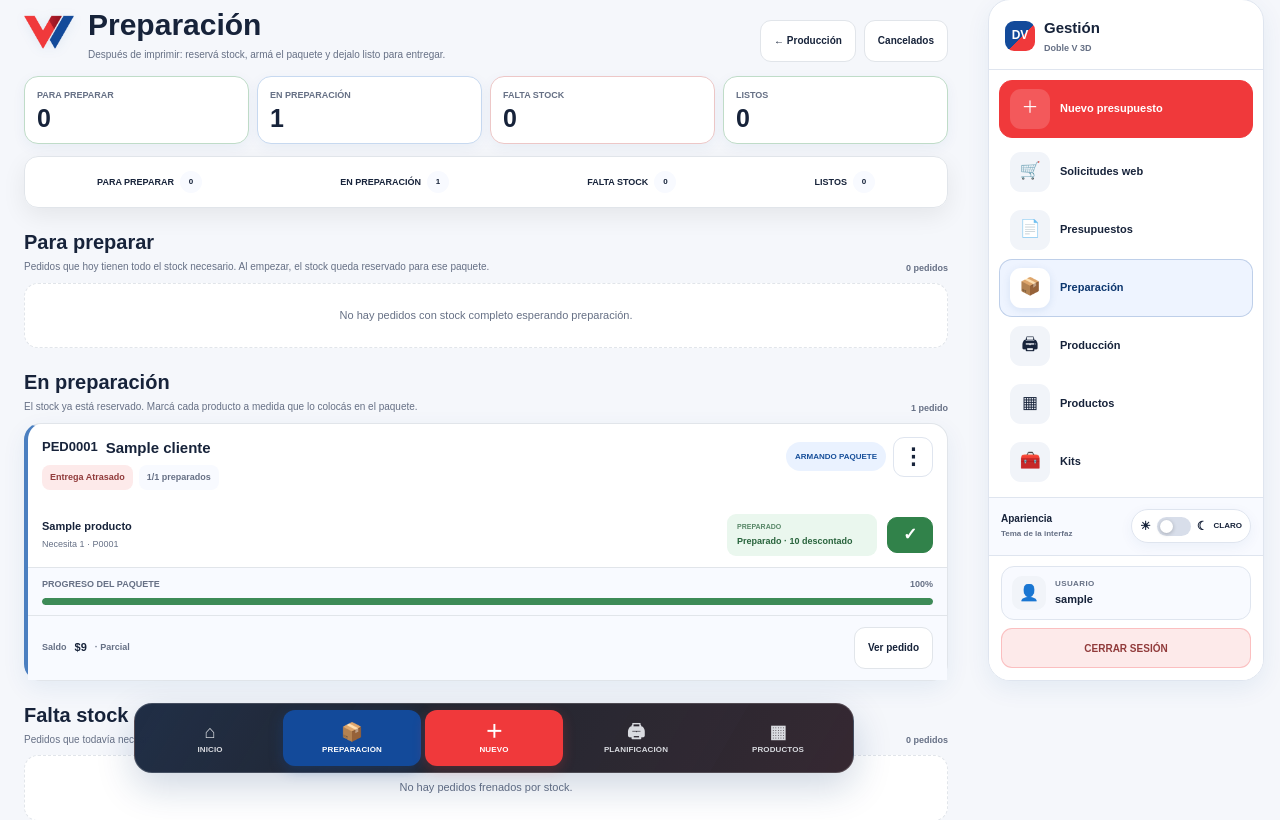
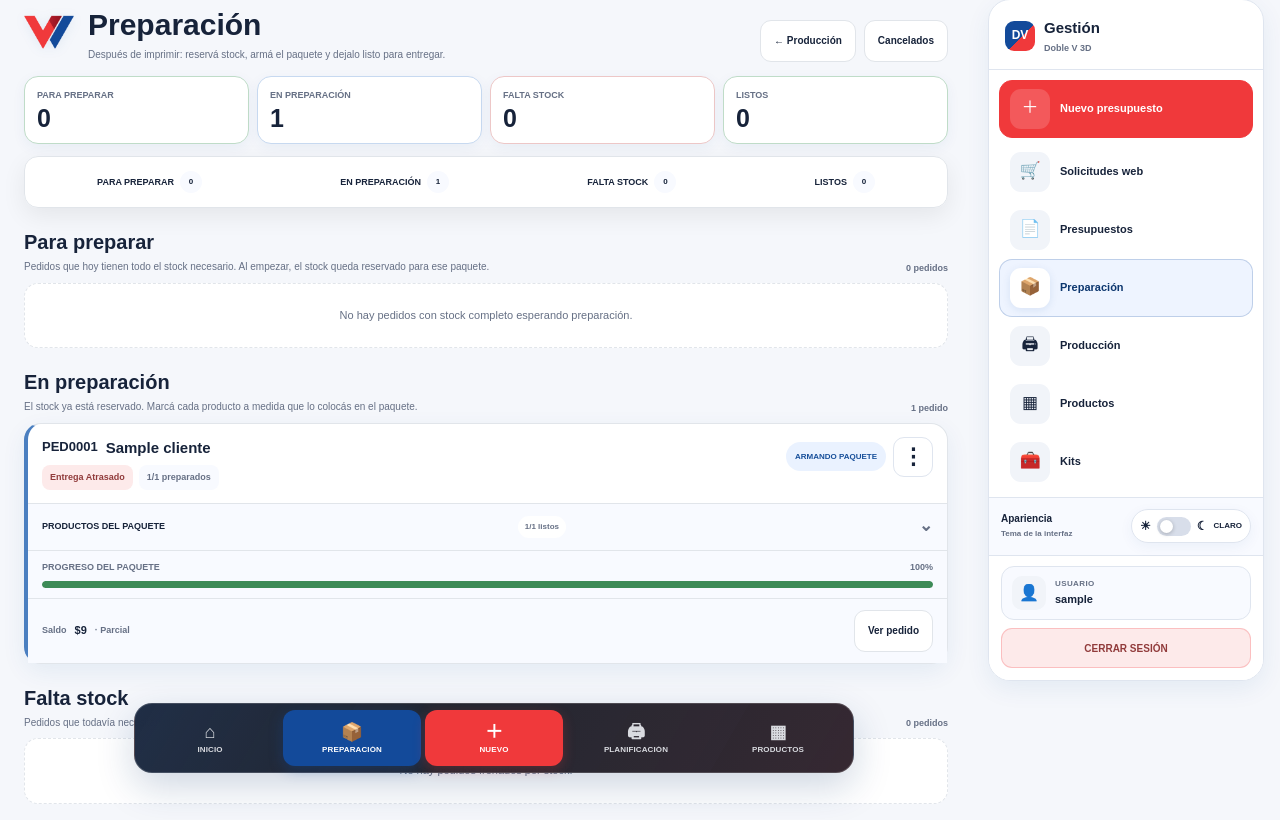
Before and after one commit to LucasVidela7/doblev3d, a Django app: page /gestion/pedidos/impresiones/ in a window 1280 px wide. Shown: the part 19-839 px from the top of the page. Run offline with Django 5.2, Linux system fonts and the light colour scheme; a user stored in the database is signed in; tables that the repository leaves empty hold one stand-in row (values such as "Sample post").

Commit message:
QA: colapsar productos dentro de cada pedido

```diff
--- a/pedidos/templates/pedidos/impresiones_por_pedido.html
+++ b/pedidos/templates/pedidos/impresiones_por_pedido.html
@@ -135,8 +135,7 @@
             transition:transform .16s ease
         }
         .pedido-productos[open]>summary::after{transform:rotate(180deg)}
-        .pedido-productos-resumen{display:flex;align-items:center;gap:7px;flex-wrap:wrap}
-        .pedido-productos-resumen span{
+        .pedido-productos-resumen{
             min-height:22px;display:inline-flex;align-items:center;padding:0 7px;border-radius:999px;
             background:var(--surface);color:var(--muted);font-size:8px;font-weight:900
         }
@@ -294,17 +293,7 @@
                 <details class="pedido-productos" id="productos-pedido-{{ item_pedido.pedido.id }}">
                     <summary>
                         <span>PRODUCTOS DEL PEDIDO</span>
-                        <span class="pedido-productos-resumen"><span>{{ item_pedido.preparacion_total }} producto{{ item_pedido.preparacion_total|pluralize:"s" }}</span></span>
-                    </summary>
-                    <details class="pedido-productos" id="productos-pedido-{{ item_pedido.pedido.id }}">
-                    <summary>
-                        <span>PRODUCTOS DEL PAQUETE</span>
-                        <span class="pedido-productos-resumen"><span>{{ item_pedido.preparacion_listos }}/{{ item_pedido.preparacion_total }} listos</span></span>
-                    </summary>
-                    <details class="pedido-productos" id="productos-pedido-{{ item_pedido.pedido.id }}">
-                    <summary>
-                        <span>PRODUCTOS Y FALTANTES</span>
-                        <span class="pedido-productos-resumen"><span>{{ item_pedido.faltantes_stock }} faltante{{ item_pedido.faltantes_stock|pluralize:"s" }}</span></span>
+                        <span class="pedido-productos-resumen">{{ item_pedido.preparacion_total }} producto{{ item_pedido.preparacion_total|pluralize:"s" }}</span>
                     </summary>
                     <section class="productos">
                     {% for item in item_pedido.productos %}
@@ -366,7 +355,12 @@
                 <div class="preparacion-aviso">El stock reservado ya no está disponible para otros pedidos. Marcá ✓ cuando cada producto quede dentro del paquete.</div>
                 {% endif %}
 
-                <section class="productos">
+                <details class="pedido-productos" id="productos-pedido-{{ item_pedido.pedido.id }}">
+                    <summary>
+                        <span>PRODUCTOS DEL PAQUETE</span>
+                        <span class="pedido-productos-resumen">{{ item_pedido.preparacion_listos }}/{{ item_pedido.preparacion_total }} listos</span>
+                    </summary>
+                    <section class="productos">
                     {% for item in item_pedido.productos %}
                     <div class="producto">
                         <div>
@@ -456,7 +450,12 @@
 
                 <div class="falta-resumen">Todavía no reserves este pedido. Producción debe completar las piezas faltantes primero.</div>
 
-                <section class="productos">
+                <details class="pedido-productos" id="productos-pedido-{{ item_pedido.pedido.id }}">
+                    <summary>
+                        <span>PRODUCTOS Y FALTANTES</span>
+                        <span class="pedido-productos-resumen">{{ item_pedido.faltantes_stock }} faltante{{ item_pedido.faltantes_stock|pluralize:"s" }}</span>
+                    </summary>
+                    <section class="productos">
                     {% for item in item_pedido.productos %}
                     <div class="producto">
                         <div>
```
